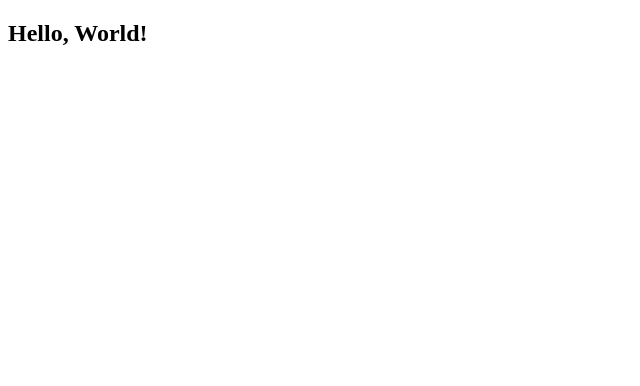
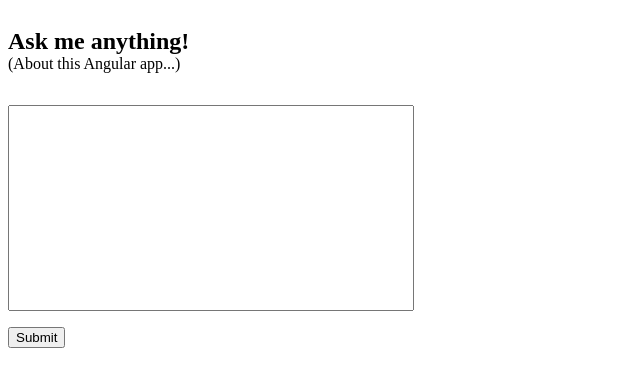
Before and after one commit to dgp1130/angular-aitools-experiment, an Angular app in the folder extension/: page / in a window 1280 px wide. Shown: the top 386 px of the page, without its empty margins (0-640 px from the left). Built offline with nearby package versions, Linux system fonts and the light colour scheme.

Commit message:
Add basic UI.

```diff
--- a/extension/src/app/app.css
+++ b/extension/src/app/app.css
@@ -0,0 +1,21 @@
+:host {
+    display: flex;
+    flex-direction: column;
+    gap: 2rem;
+}
+
+h2 {
+    margin-block-end: 0;
+}
+
+textarea {
+    display: block;
+    margin-bottom: 1rem;
+    width: 400px;
+    height: 200px;
+    resize: none;
+}
+
+article {
+    font-family: monospace;
+}
--- a/extension/src/app/app.html
+++ b/extension/src/app/app.html
@@ -1 +1,11 @@
-<h2>Hello, World!</h2>
+<div id="heading">
+    <h2>Ask me anything!</h2>
+    <aside>(About this Angular app...)</aside>
+</div>
+
+<form action="#" (submit)="submit($event)">
+    <textarea name="prompt" aria-label="Prompt"></textarea>
+    <button type="submit">Submit</button>
+</form>
+
+<article>{{response()}}</article>
--- a/extension/src/app/app.ts
+++ b/extension/src/app/app.ts
@@ -1,8 +1,25 @@
-import { Component } from '@angular/core';
+import { Component, signal } from '@angular/core';
 
 @Component({
   selector: 'app-root',
   templateUrl: './app.html',
   styleUrl: './app.css'
 })
-export class App {}
+export class App {
+  protected readonly response = signal<string>('');
+
+  protected async submit(evt: SubmitEvent): Promise<void> {
+    evt.preventDefault();
+
+    const form = evt.target as HTMLFormElement;
+    const formData = new FormData(form);
+    const prompt = formData.get('prompt')!;
+
+    const response = await sendPrompt(prompt.toString());
+    this.response.set(response);
+  }
+}
+
+async function sendPrompt(prompt: string): Promise<string> {
+  return prompt;
+}
```
